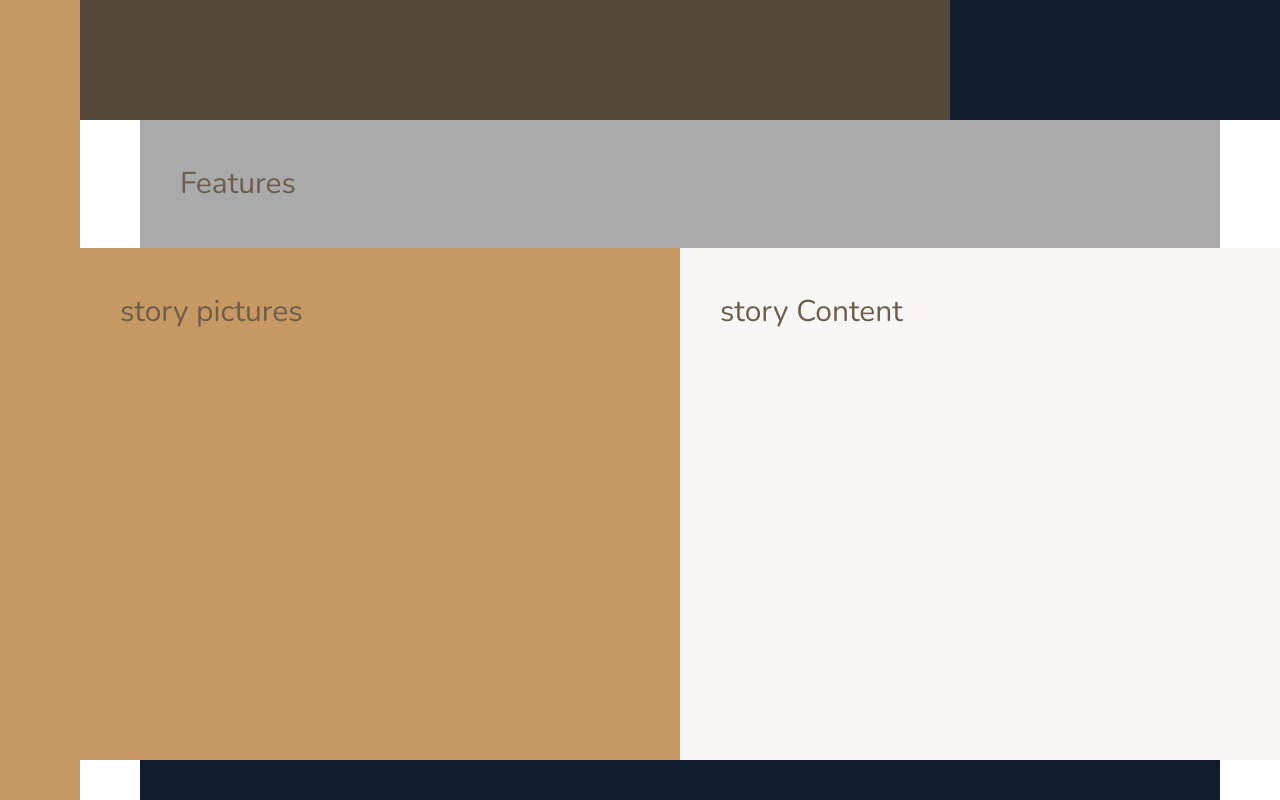
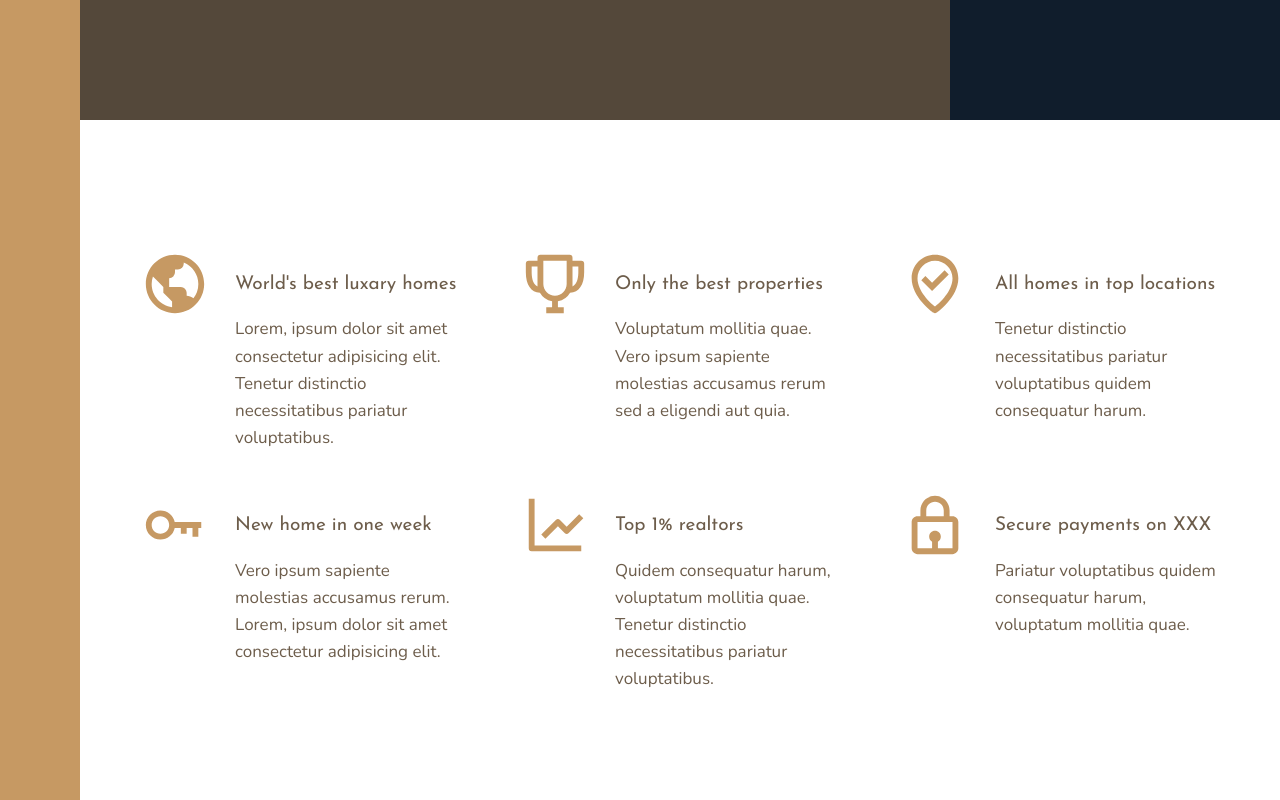
Before and after one commit to piyumanthaAB/react-nexter-responsive, a React (Create React App) app: page / in a window 1280 px wide. Shown: the part 520-1320 px from the top of the page. Built offline with nearby package versions, Linux system fonts and the light colour scheme.

Commit message:
features section implemented

```diff
--- a/public/css/style.css
+++ b/public/css/style.css
@@ -16,13 +16,21 @@
   display: grid;
   grid-template-rows: 80vh min-content 40vw repeat(3, min-content);
   grid-template-columns: [sidebar-start] 8rem [sidebar-end full-start] minmax(6rem, 1fr) [center-start] repeat(8, [col-start] minmax(min-content, 14rem) [col-end]) [center-end] minmax(6rem, 1fr) [full-end]; }
-  .App > * {
-    font-size: 3rem;
-    padding: 4rem; }
 
 #root {
   width: 100%;
   min-height: 100vh; }
+
+.heading-1, .heading-2, .heading-3, .heading-4 {
+  font-family: "Josefin Sans", sans-serif;
+  font-weight: 400; }
+
+.heading-4 {
+  font-size: 1.9rem; }
+  .heading-4--light {
+    color: #f9f7f6; }
+  .heading-4--dark {
+    color: #54483a; }
 
 .sidebar {
   background-color: #c69963;
@@ -38,8 +46,25 @@
   grid-column: col-start 7 / full-end; }
 
 .features {
-  background-color: #aaa;
-  grid-column: center-start/center-end; }
+  grid-column: center-start/center-end;
+  margin: 15rem 0;
+  display: grid;
+  grid-template-columns: repeat(auto-fit, minmax(25rem, 1fr));
+  grid-gap: 6rem;
+  align-items: start; }
+
+.feature {
+  display: grid;
+  grid-template-columns: min-content 1fr;
+  grid-row-gap: 1.5rem;
+  grid-column-gap: 2.5rem; }
+  .feature__icon {
+    font-size: 7rem;
+    color: #c69963;
+    grid-row: 1 / span 2;
+    transform: translateY(-3rem); }
+  .feature__text {
+    font-size: 1.7rem; }
 
 .story__pictures {
   background-color: #c69963;
--- a/public/sass/_base.scss
+++ b/public/sass/_base.scss
@@ -39,9 +39,4 @@
     [center-start]
     repeat(8, [col-start] minmax(min-content, 14rem) [col-end])
     [center-end] minmax(6rem, 1fr) [full-end];
-
-  & > * {
-    font-size: 3rem;
-    padding: 4rem;
-  }
 }
--- a/public/sass/_features.scss
+++ b/public/sass/_features.scss
@@ -1,4 +1,31 @@
 .features {
-  background-color: $color-grey-light-2;
   grid-column: center-start/center-end;
+
+  margin: 15rem 0;
+
+  display: grid;
+  // grid-template-columns: repeat(3, 1fr);
+  grid-template-columns: repeat(auto-fit, minmax(25rem, 1fr));
+  grid-gap: 6rem;
+
+  align-items: start;
 }
+
+.feature {
+  display: grid;
+  grid-template-columns: min-content 1fr;
+
+  grid-row-gap: 1.5rem;
+  grid-column-gap: 2.5rem;
+
+  &__icon {
+    font-size: 7rem;
+    color: $color-primary;
+    grid-row: 1 / span 2;
+    transform: translateY(-3rem);
+  }
+
+  &__text {
+    font-size: 1.7rem;
+  }
+}
--- a/public/sass/_typography.scss
+++ b/public/sass/_typography.scss
@@ -0,0 +1,25 @@
+%heading {
+  font-family: $font-display;
+  font-weight: 400;
+}
+
+.heading-1 {
+  @extend %heading;
+}
+.heading-2 {
+  @extend %heading;
+}
+.heading-3 {
+  @extend %heading;
+}
+.heading-4 {
+  @extend %heading;
+  font-size: 1.9rem;
+
+  &--light {
+    color: $color-grey-light-1;
+  }
+  &--dark {
+    color: $color-grey-dark-1;
+  }
+}
--- /dev/null
+++ b/src/components/FeatureItem.js
@@ -0,0 +1,17 @@
+import { BiWorld, BiTrophy, BiLineChart, BiLock } from "react-icons/bi";
+
+const FeatureItem = (props) => {
+    return (
+        <div className="feature">
+            <div className="feature__icon">
+                {props.icon}
+            </div>
+
+            <h4 className={`heading-4 ${props.modifire}`}>{ props.heading}</h4>
+
+            <p className="feature__text">{props.featureText}</p>
+        </div>
+     );
+}
+
+export default FeatureItem;
--- a/src/components/Features.js
+++ b/src/components/Features.js
@@ -1,7 +1,54 @@
+import React from 'react-dom';
+import FeatureItem from './FeatureItem'
+import { BiWorld, BiTrophy, BiLineChart, BiLock,BiBeenHere ,BiKey} from "react-icons/bi";
+
+
 const Features = () => {
     return (
         <section className="features">
-            Features
+            <FeatureItem
+                featureText={'Lorem, ipsum dolor sit amet consectetur adipisicing elit. Tenetur distinctio necessitatibus pariatur voluptatibus.'}
+                icon={<BiWorld />}
+                heading={'World\'s best luxary homes'}
+                modifire={'header-4--light'}
+
+            />
+            <FeatureItem
+                featureText={'Voluptatum mollitia quae. Vero ipsum sapiente molestias accusamus rerum sed a eligendi aut quia.'}
+                icon={<BiTrophy />}
+                heading={'Only the best properties'}
+                modifire={'header-4--light'}
+
+            />
+            <FeatureItem
+                featureText={'Tenetur distinctio necessitatibus pariatur voluptatibus quidem consequatur harum.'}
+                icon={<BiBeenHere />}
+                heading={'All homes in top locations'}
+                modifire={'header-4--light'}
+
+            />
+            <FeatureItem
+                featureText={'Vero ipsum sapiente molestias accusamus rerum. Lorem, ipsum dolor sit amet consectetur adipisicing elit.'}
+                icon={<BiKey />}
+                heading={'New home in one week'}
+                modifire={'header-4--light'}
+
+            />
+            <FeatureItem
+                featureText={'Quidem consequatur harum, voluptatum mollitia quae. Tenetur distinctio necessitatibus pariatur voluptatibus.'}
+                icon={<BiLineChart />}
+                heading={'Top 1% realtors'}
+                modifire={'header-4--light'}
+
+            />
+            <FeatureItem
+                featureText={'Pariatur voluptatibus quidem consequatur harum, voluptatum mollitia quae.'}
+                icon={<BiLock />}
+                heading={'Secure payments on XXX'}
+                modifire={'header-4--light'}
+
+            />
+
         </section>
      );
 }
```
Also changed, not shown: package.json (+6 -5 lines), 1 other file (tests, documents, lock files or other folders).
